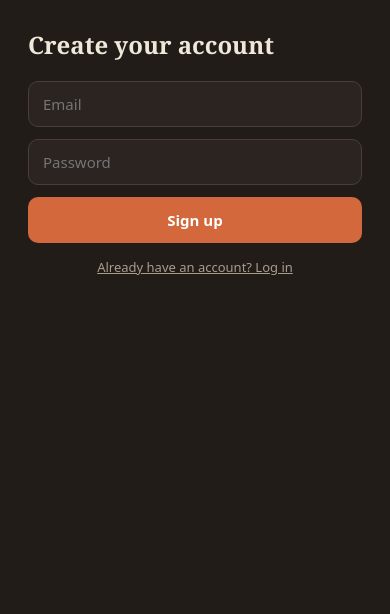
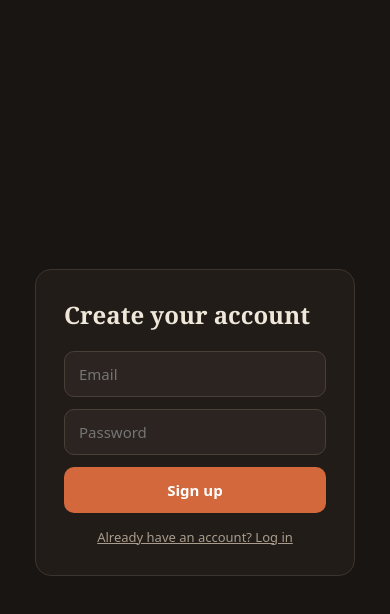
Before and after one commit to omuoguilim/ShareCompass, a React (Vite) app: page / in a window 390 px wide. Shown: the top 614 px of the page. Built offline with nearby package versions, Linux system fonts and the light colour scheme; no server answers.

Commit message:
Make ShareCompass full-screen on mobile

```diff
--- a/src/styles.css
+++ b/src/styles.css
@@ -4,10 +4,11 @@
 * { box-sizing: border-box; }
 html, body, #root { min-height: 100%; margin: 0; }
 button, input { font: inherit; }
+.sc-phone { overscroll-behavior: contain; }
 button:focus-visible, input:focus-visible { outline: 2px solid #E08A4B; outline-offset: 2px; }
 button:disabled { cursor: not-allowed; }
 @media (max-width: 520px) {
   body { background: #211C18; }
   #root > div { padding: 0 !important; }
-  #root > div > div { width: 100% !important; height: 100dvh !important; border-radius: 0 !important; border: 0 !important; }
+  .sc-phone { width: 100% !important; height: 100dvh !important; border-radius: 0 !important; border: 0 !important; box-shadow: none !important; }
 }
```
